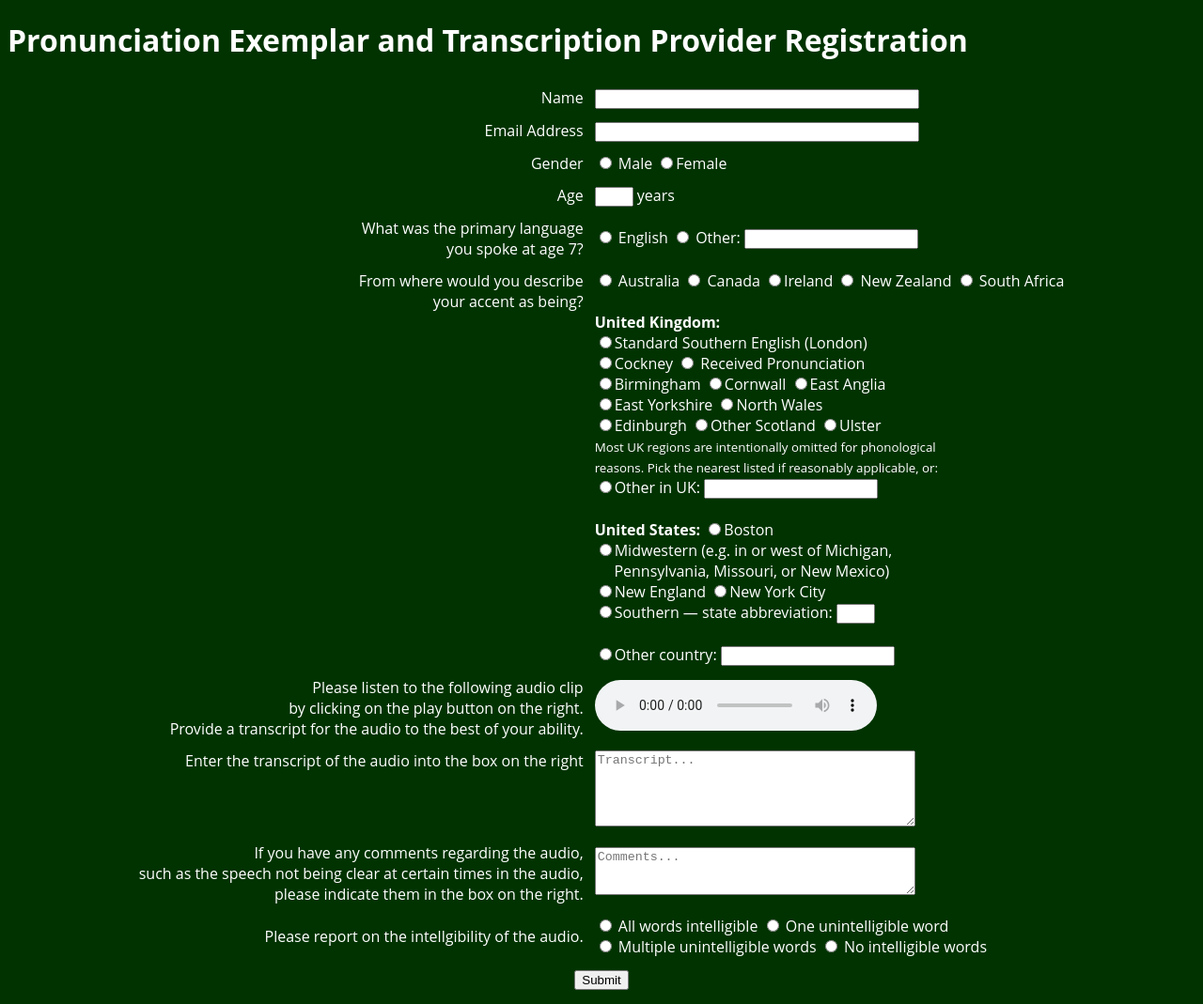
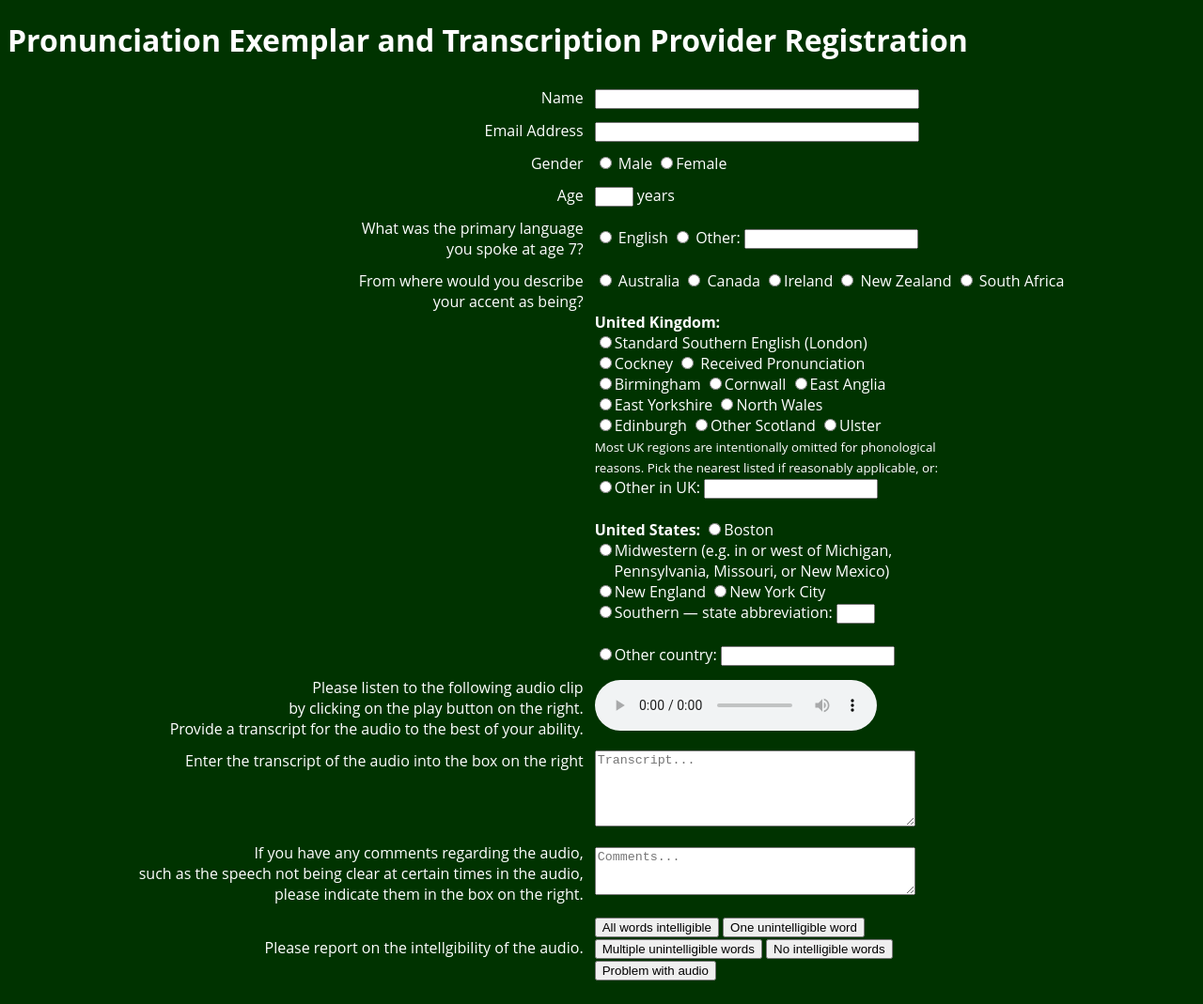
Before and after one commit to rishihot55/transcriber-qualification, a plain HTML site: page index.html in a window 1280 px wide. Shown: the whole page at 94% size. Drawn offline with Linux system fonts and the light colour scheme.

Commit message:
suggested changes (#1)

```diff
--- a/index.html
+++ b/index.html
@@ -124,7 +124,7 @@
 					by clicking on the play button on the right.
 					<br>
 					Provide a transcript for the audio to the best of your ability.</td>
-					<td><audio controls="controls" oncontextmenu="return false;"><source src="https://ia600402.us.archive.org/29/items/MLKDream/MLKDream_64kb.mp3" type="audio/mpeg"></audio></td>
+					<td><audio controls="controls" oncontextmenu="return false;"><source src="http://talknicer.com/d/recs/10.r16Dec2036.7553.wav" type="audio/wav"></audio></td>
 				</tr>
 				<tr>
 					<td align="right" valign="top">Enter the transcript of the audio into the box on the right</td>
@@ -142,15 +142,14 @@
 					<td align="right">
 						Please report on the intellgibility of the audio.
 					<td>
-						<label><input type="radio" name="intelligibility" value="all"> All words intelligible</label>
-						<label><input type="radio" name="intelligibility" value="average"> One unintelligible word</label>
+						<input type="submit" value="All words intelligible" name="intellgibility">
+						<input type="submit" value="One unintelligible word" value="intellgibility">
 						<br>
-						<label><input type="radio" name="intelligibility" value="poor"> Multiple unintelligible words</label>
-						<label><input type="radio" name="intelligibility" name="none"> No intelligible words</label>
+						<input type="submit" value="Multiple unintelligible words" value="intellgibility">
+						<input type="submit" value="No intelligible words" value="intellgibility">
+						<br>
+						<input type="submit" value="Problem with audio" value="poor">
 					</td>
-				</tr>
-				<tr>
-					<td colspan="2" align="center"><button type="submit">Submit</button></td>
 				</tr>
 			</tbody>
 		</table>
```
